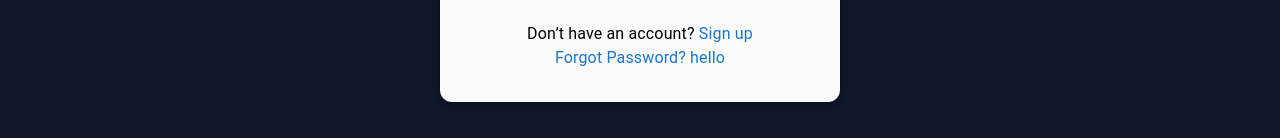
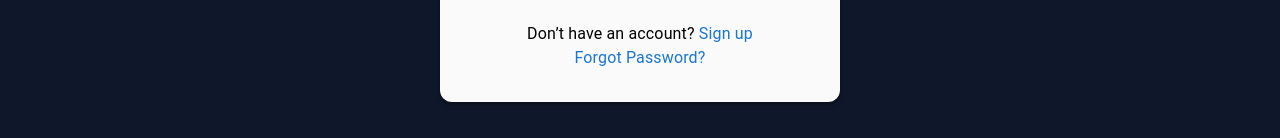
Before and after one commit to PREM015/c-o-d-e-t-r-a-c-k-e-r, a React (Vite) app: page /login in a window 1280 px wide. Shown: the part 524-662 px from the top of the page. Built offline with nearby package versions, Linux system fonts and the light colour scheme.

Commit message:
Update Login component: remove extraneous text from "Forgot Password?" link for clarity

```diff
--- a/src/pages/Auth/Login.jsx
+++ b/src/pages/Auth/Login.jsx
@@ -198,7 +198,7 @@ const Login = () => {
         </a>
         <br />
         <a href="/forgot-password" style={{ color: isDarkMode ? '#90caf9' : '#1976d2', textDecoration: 'none' }}>
-          Forgot Password? hello
+          Forgot Password?
         </a>
       </Typography>
     </Box>
```
